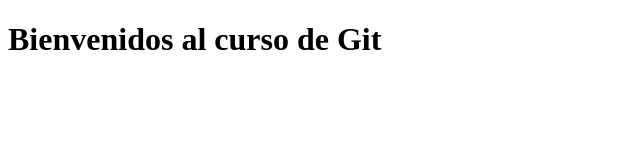
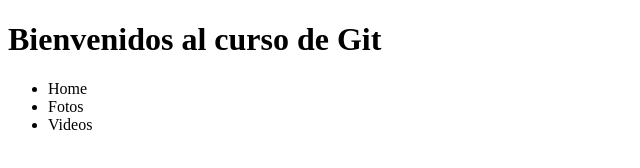
Before and after one commit to jairowap/ProjectGui, a plain HTML site: page index.html in a window 1280 px wide. Shown: the whole page, without its empty margins (0-640 px from the left). Drawn offline with Linux system fonts and the light colour scheme.

Commit message:
Barra Navegacion lista

```diff
--- a/index.html
+++ b/index.html
@@ -6,5 +6,12 @@
 </head>
 <body>
 	<h1>Bienvenidos al curso de Git</h1>
+	<nav>
+		<ul>
+			<li>Home</li>
+			<li>Fotos</li>
+			<li>Videos</li>
+		</ul>
+	</nav>
 </body>
 </html>
```
